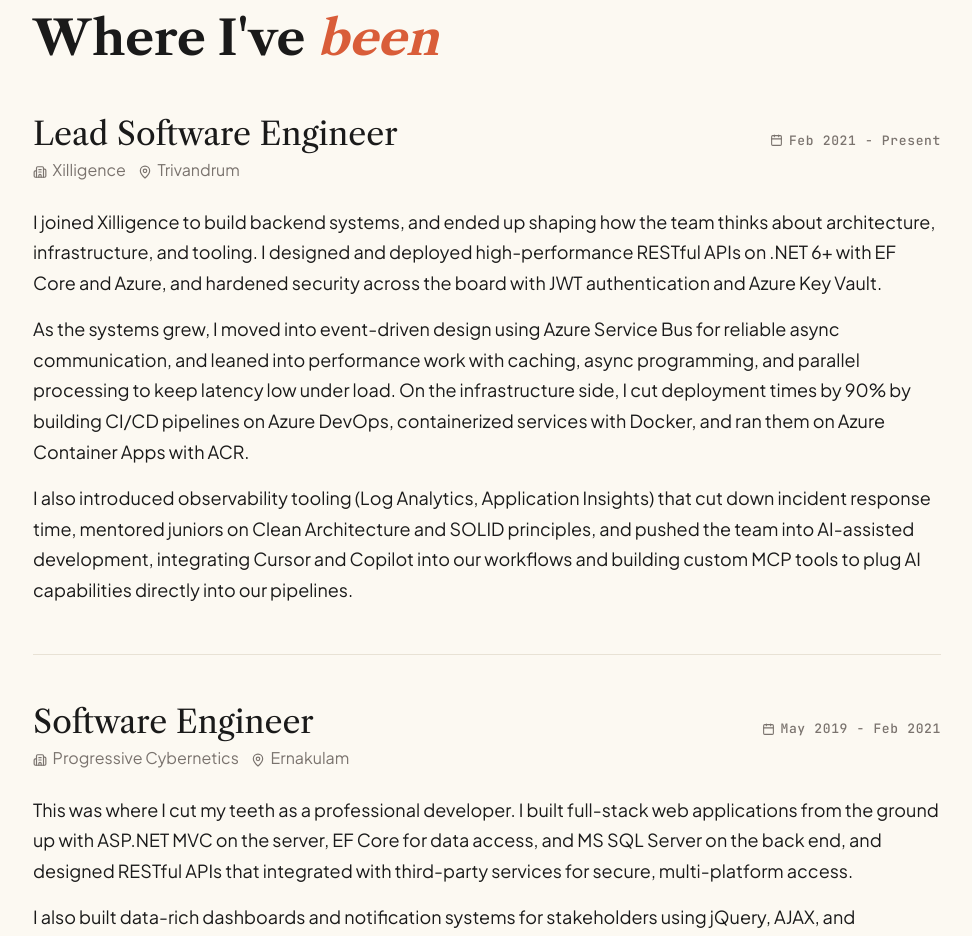
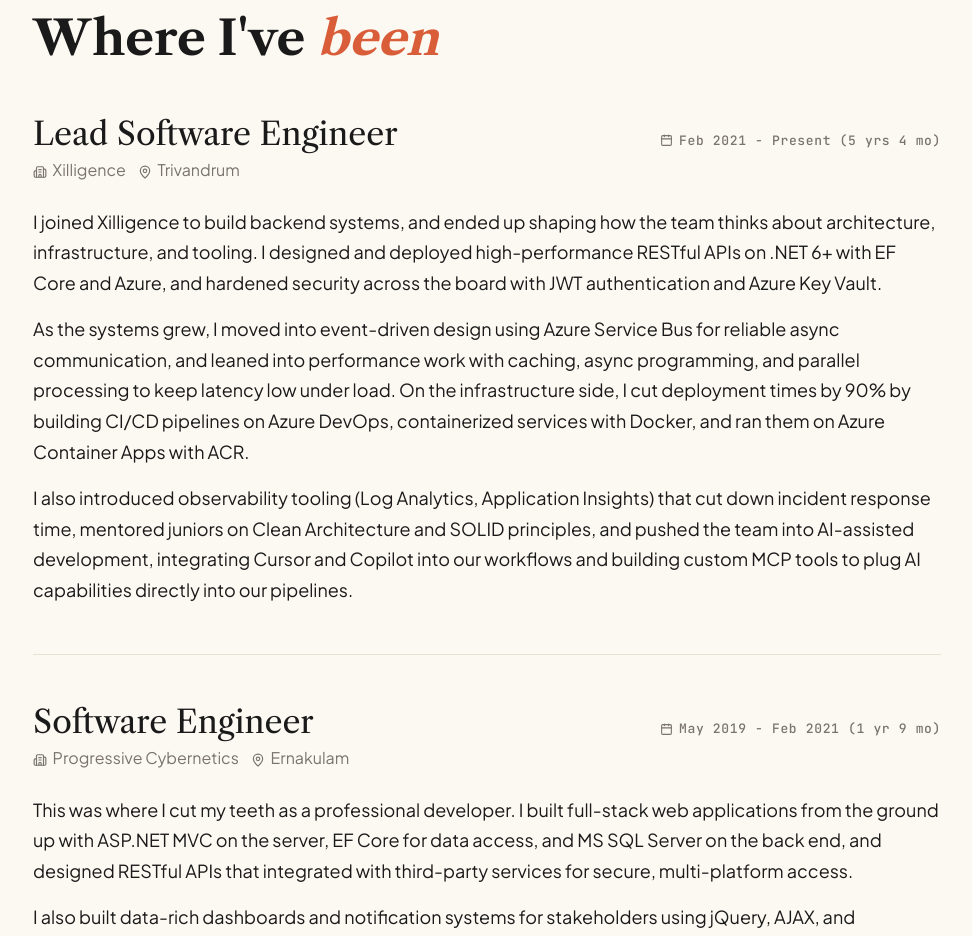
Before and after one commit to DotNetTitan/portfolio, a Next.js app: page / in a window 1280 px wide. Shown: the part 880-1816 px from the top of the page, without its empty margins (153-1125 px from the left). Built offline with nearby package versions, Linux system fonts and the light colour scheme; no server answers.

Commit message:
feat: Add Duration component and integrate job duration display in Experience section

```diff
--- /dev/null
+++ b/src/components/Duration.tsx
@@ -0,0 +1,18 @@
+"use client";
+
+import { useState, useEffect } from "react";
+
+export default function Duration({ start, end }: { start: string; end?: string }) {
+  const [text, setText] = useState("");
+
+  useEffect(() => {
+    const s = new Date(start);
+    const e = end ? new Date(end) : new Date();
+    const totalMonths = (e.getFullYear() - s.getFullYear()) * 12 + (e.getMonth() - s.getMonth());
+    const yrs = Math.floor(totalMonths / 12);
+    const mos = totalMonths % 12;
+    setText(mos === 0 ? `${yrs} yr${yrs !== 1 ? "s" : ""}` : `${yrs} yr${yrs !== 1 ? "s" : ""} ${mos} mo`);
+  }, [start, end]);
+
+  return <>{text}</>;
+}
--- a/src/components/Experience.tsx
+++ b/src/components/Experience.tsx
@@ -1,5 +1,6 @@
 import { Building2, MapPin, Calendar, Briefcase } from "lucide-react";
 import { experience } from "@/data";
+import Duration from "./Duration";
 
 export default function Experience() {
   return (
@@ -24,7 +25,7 @@
               }}
             >
               <h3>{job.role}</h3>
-              <span className="mono-label"><Calendar size={13} style={{ verticalAlign: "middle", marginRight: "0.35rem" }} />{job.period}</span>
+              <span className="mono-label"><Calendar size={13} style={{ verticalAlign: "middle", marginRight: "0.35rem" }} />{job.period} (<Duration start={job.startDate.toISOString()} end={job.endDate?.toISOString()} />)</span>
             </div>
             <span style={{
               fontFamily: "var(--font-sans)",
--- a/src/data/index.ts
+++ b/src/data/index.ts
@@ -13,6 +13,7 @@
     company: "Xilligence",
     role: "Lead Software Engineer",
     period: "Feb 2021 - Present",
+    startDate: new Date("2021-02-01"),
     location: "Trivandrum",
     highlights: [
       "I joined Xilligence to build backend systems, and ended up shaping how the team thinks about architecture, infrastructure, and tooling. I designed and deployed high-performance RESTful APIs on .NET 6+ with EF Core and Azure, and hardened security across the board with JWT authentication and Azure Key Vault.",
@@ -24,6 +25,8 @@
     company: "Progressive Cybernetics",
     role: "Software Engineer",
     period: "May 2019 - Feb 2021",
+    startDate: new Date("2019-05-01"),
+    endDate: new Date("2021-02-01"),
     location: "Ernakulam",
     highlights: [
       "This was where I cut my teeth as a professional developer. I built full-stack web applications from the ground up with ASP.NET MVC on the server, EF Core for data access, and MS SQL Server on the back end, and designed RESTful APIs that integrated with third-party services for secure, multi-platform access.",
```
